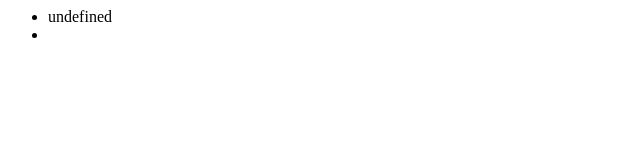
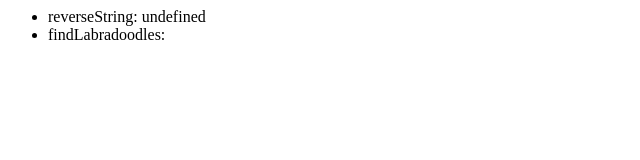
Before and after one commit to camiracle/practice-js, a plain HTML site: page index.html in a window 1280 px wide. Shown: the whole page, without its empty margins (0-640 px from the left). Drawn offline with Linux system fonts and the light colour scheme.

Commit message:
Modified and moved test function into testAll.js

```diff
--- a/functions.js
+++ b/functions.js
@@ -37,19 +37,3 @@ function findLabradoodles(breed)  {
 
   return filteredDogs;
 }
-
-function testAll() {
-  const results = [];
-  results.push(
-    reverseString('idempotent'),
-    findLabradoodles('labradoodle'),
-  );
-
-  results.forEach(result => {
-    const domList = document.getElementById('results');
-    const liElement = document.createElement('li');
-    resultTextNode = document.createTextNode(result);
-    liElement.appendChild(resultTextNode);
-    domList.appendChild(liElement);
-  })
-}
--- a/index.html
+++ b/index.html
@@ -1,6 +1,7 @@
 <html>
   <head>
     <script src="./functions.js"></script>
+    <script src="./testAll.js"></script>
   </head>
   <body onload="testAll()">
     <ul id="results"></ul>
--- /dev/null
+++ b/testAll.js
@@ -0,0 +1,16 @@
+
+const results = [];
+
+function testAll() {
+  testFunction('reverseString', () => reverseString('idempotent'));
+  testFunction('findLabradoodles', () => findLabradoodles('labradoodle'));
+}
+
+function testFunction(title, callback) {
+  const result = callback();
+  const domList = document.getElementById('results');
+  const liElement = document.createElement('li');
+  resultTextNode = document.createTextNode(`${title}: ${result}`);
+  liElement.appendChild(resultTextNode);
+  domList.appendChild(liElement);
+}
```
